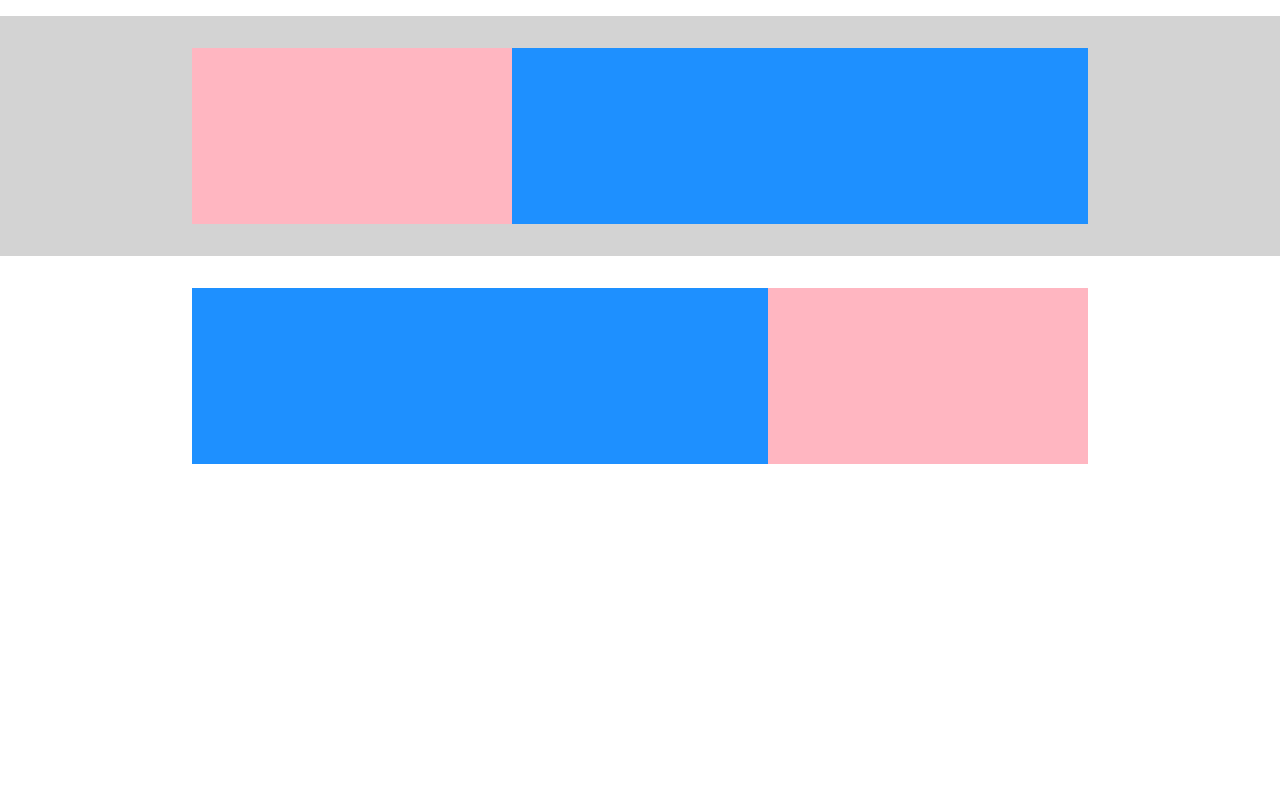
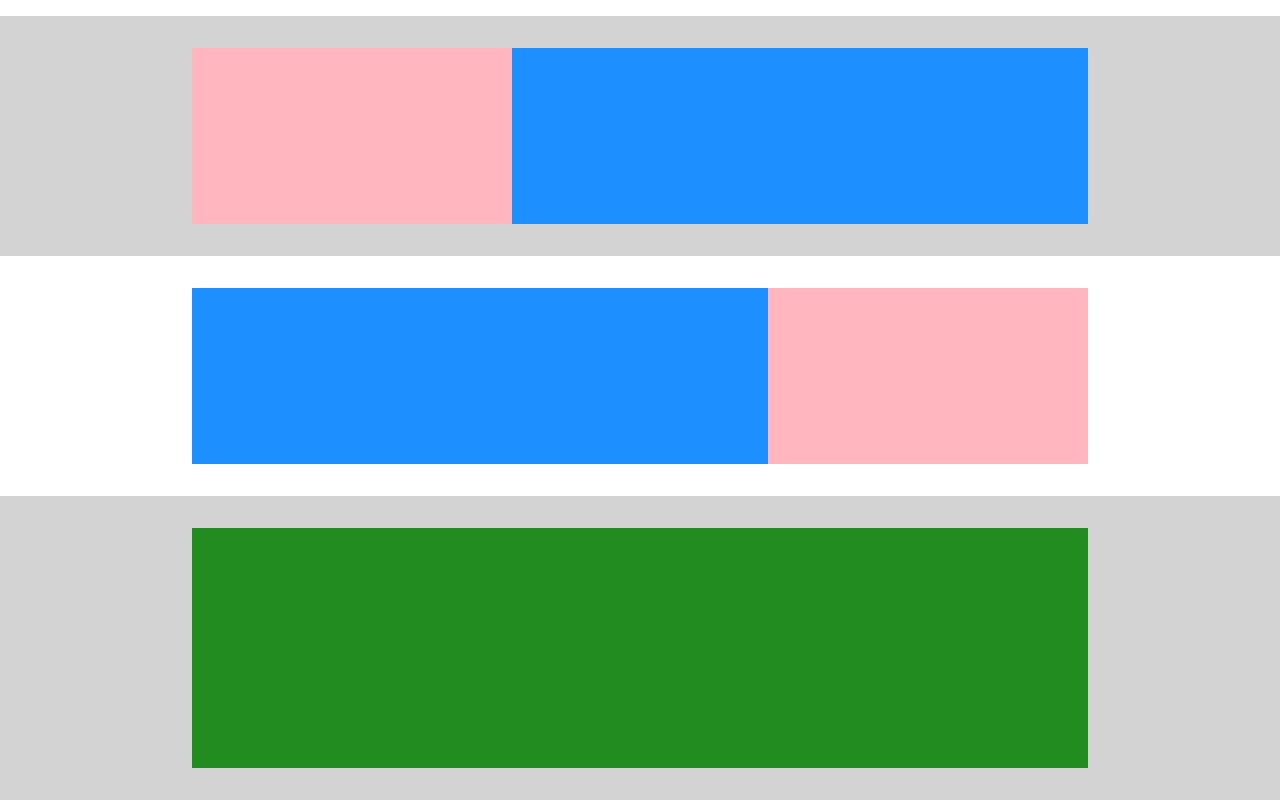
Before and after one commit to Willians-Hurtado/htmlcss-struttura-discord, a plain HTML site: page index.html in a window 1280 px wide. Shown: the part 480-1280 px from the top of the page. Before the commit the page ends 976 px from the top, so only its background shows below. Drawn offline with Linux system fonts and the light colour scheme.

Commit message:
add technology section

```diff
--- a/css/style.css
+++ b/css/style.css
@@ -119,3 +119,21 @@ background-color: #d3d3d3;
     padding-bottom: 2rem;
     background-color: var(--dis-back-CT);
 }
+
+/* technology section */
+.tech-contain{
+    display: flex;
+    justify-content: center;
+    flex-direction: row-reverse;
+    padding-top: 2rem;
+    padding-bottom: 2rem;
+    background-color: var(--dis-back-CT);
+}
+
+.tech{
+    width: 70%;
+    margin: auto;
+    min-height: 4rem;
+    background-color: var(--dis-bigger-block);
+    height: 15rem;
+}
--- a/index.html
+++ b/index.html
@@ -52,7 +52,10 @@
             <div class="small"></div>
         </section>
 
-        <section></section>
+        <!-- technology section -->
+        <section class="tech-contain">
+            <div class="tech"></div>
+        </section>
 
         <section></section>
     </main>
```
